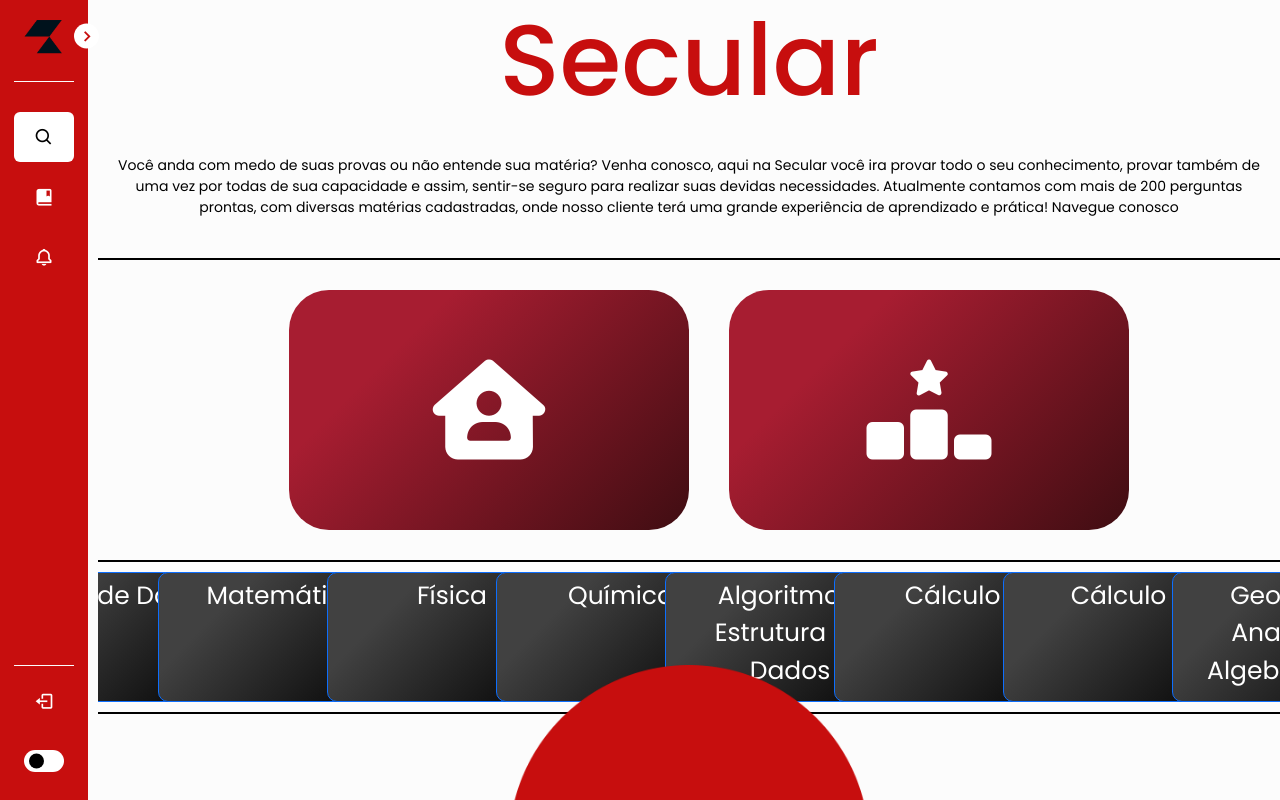
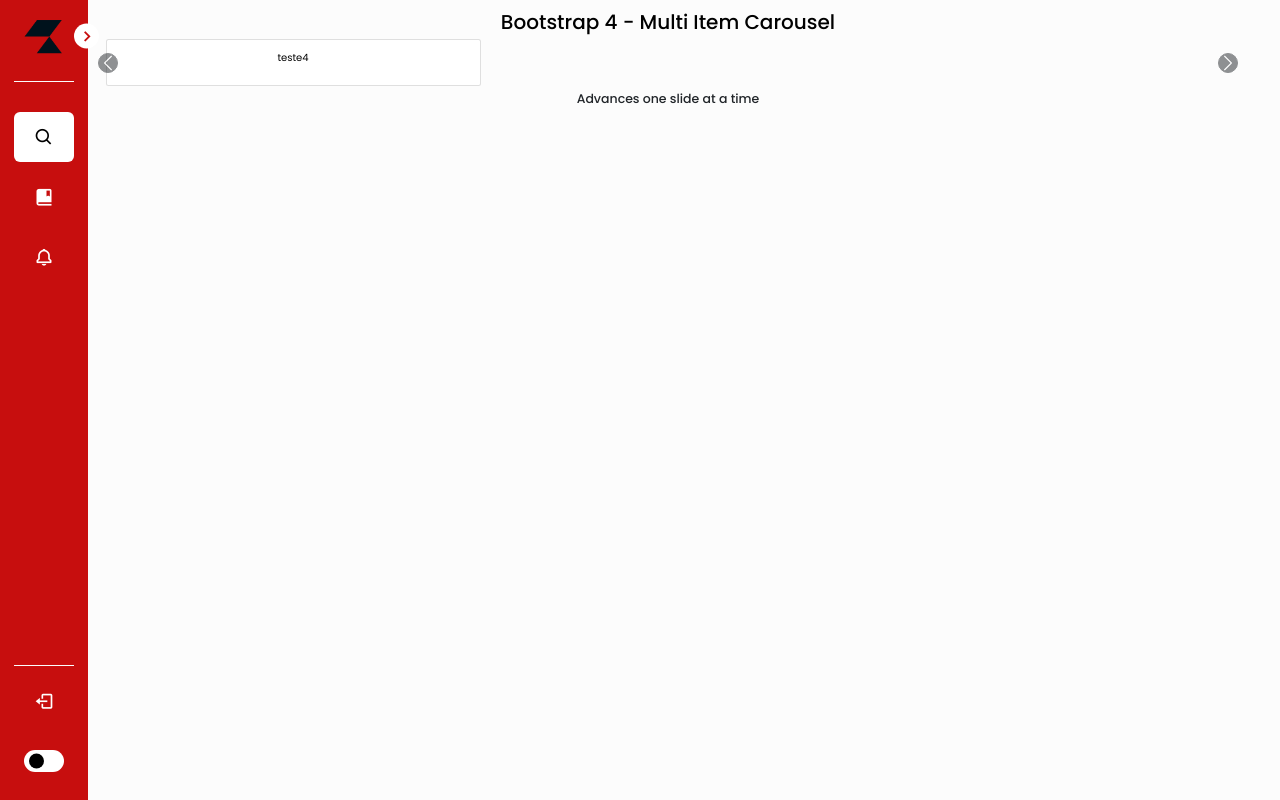
Before and after one commit to BryanWille/magis, a Django app: page /quest/ in a window 1280 px wide. Run offline with Django 4.2, Linux system fonts and the light colour scheme; a user stored in the database is signed in; data comes from the database, SQL or seed files in the repository; both versions use the stored data as it was after the commit; some libraries are stand-ins or nearby versions.

Commit message:
começando a refazer o caroussel

```diff
--- /dev/null
+++ b/static/css/caroussel.css
@@ -0,0 +1,33 @@
+@media (max-width: 768px) {
+    .carousel-inner .carousel-item > div {
+        display: none;
+    }
+    .carousel-inner .carousel-item > div:first-child {
+        display: block;
+    }
+}
+
+.carousel-inner .carousel-item.active,
+.carousel-inner .carousel-item-next,
+.carousel-inner .carousel-item-prev {
+    display: flex;
+}
+
+/* display 3 */
+@media (min-width: 768px) {
+
+    .carousel-inner .carousel-item-right.active,
+    .carousel-inner .carousel-item-next {
+      transform: translateX(33.333%);
+    }
+
+    .carousel-inner .carousel-item-left.active,
+    .carousel-inner .carousel-item-prev {
+      transform: translateX(-33.333%);
+    }
+}
+
+.carousel-inner .carousel-item-right,
+.carousel-inner .carousel-item-left{
+  transform: translateX(0);
+}
--- /dev/null
+++ b/templates/caroussel.html
@@ -0,0 +1,63 @@
+<link rel="stylesheet" href="../static/css/caroussel.css">
+<div class="container text-center my-3">
+    <h2 class="font-weight-light">Bootstrap 4 - Multi Item Carousel</h2>
+    <div class="row mx-auto my-auto">
+        <div id="recipeCarousel" class="carousel slide w-100" data-ride="carousel">
+            <div class="carousel-inner w-100" role="listbox">
+                <div class="carousel-item active">
+                    <div class="col-md-4">
+                        <div class="card card-body">
+                            <p>teste4</p>
+                        </div>
+                    </div>
+                </div>
+                <div class="carousel-item">
+                    <div class="col-md-4">
+                        <div class="card card-body">
+                            <p>teste3</p>
+                        </div>
+                    </div>
+                </div>
+                <div class="carousel-item">
+                    <div class="col-md-4">
+                        <div class="card card-body">
+                            <p>teste</p>
+                        </div>
+                    </div>
+                </div>
+                <div class="carousel-item">
+                    <div class="col-md-4">
+                        <div class="card card-body">
+                            <p>teste2</p>
+                        </div>
+                    </div>
+                </div>
+                <div class="carousel-item">
+                    <div class="col-md-4">
+                        <div class="card card-body">
+                            <p>teste5</p>
+                        </div>
+                    </div>
+                </div>
+                <div class="carousel-item">
+                    <div class="col-md-4">
+                        <div class="card card-body">
+                            <p>teste6</p>
+                        </div>
+                    </div>
+                </div>
+            </div>
+            <a class="carousel-control-prev w-auto" href="#recipeCarousel" role="button" data-slide="prev">
+                <span class="carousel-control-prev-icon bg-dark border border-dark rounded-circle"
+                    aria-hidden="true"></span>
+                <span class="sr-only">Previous</span>
+            </a>
+            <a class="carousel-control-next w-auto" href="#recipeCarousel" role="button" data-slide="next">
+                <span class="carousel-control-next-icon bg-dark border border-dark rounded-circle"
+                    aria-hidden="true"></span>
+                <span class="sr-only">Next</span>
+            </a>
+        </div>
+    </div>
+    <h5 class="mt-2">Advances one slide at a time</h5>
+</div>
--- a/templates/quest/home.html
+++ b/templates/quest/home.html
@@ -4,52 +4,31 @@
 
 <link rel="stylesheet" href="/static/css/home.css">
 
-<div id="index-main-page">
-    <h1>Secular</h1>
-
-    <!--
-    <div class="subtitulo">
-        <h2>ad astra</h2>
-        <h2>natus vincere</h2>
-        <h2>hic et nunc</h2>
-    </div>
-    -->
-    <div id="main-text">
-        <p>Você anda com medo de suas provas ou não entende sua matéria?
-            Venha conosco, aqui na Secular você ira provar todo o seu conhecimento, provar também de uma vez por
-            todas
-            de sua capacidade e assim, sentir-se seguro para realizar suas devidas necessidades.
-            Atualmente contamos com mais de 200 perguntas prontas, com diversas matérias cadastradas, onde nosso
-            cliente
-            terá uma grande experiência de aprendizado e prática!
-            Navegue conosco</p>
-    </div>
-
-    <div class="dividir"></div>
-    <div class="main-content">
-        <a href="/">
-            <span class="main-content-1">
-                <i class="fa-solid fa-10x fa-house-user"></i>
-            </span>
-        </a>
-        <a href="{% url 'view_score' %}">
-            <span class="main-content-2">
-                <i class="fa-solid fa-10x fa-ranking-star"></i>
-            </span>
-        </a>
-    </div>
+{% include 'caroussel.html' %}
 
 
+<script>
+    $('#recipeCarousel').carousel({
+        interval: 10000
+    })
 
-    <div class="main-carrossel">
-        <div class="dividir"></div>
-        {% include 'carrossel.html' %}
-        <div class="dividir"></div>
-    </div>
+    $('.carousel .carousel-item').each(function () {
+        var minPerSlide = 3;
+        var next = $(this).next();
+        if (!next.length) {
+            next = $(this).siblings(':first');
+        }
+        next.children(':first-child').clone().appendTo($(this));
 
-    <div id="imgbola">
-        <img src="/static/img/meia-bola.png" id="bola-metade-cima" alt="">
-    </div>
-</div>
+        for (var i = 0; i < minPerSlide; i++) {
+            next = next.next();
+            if (!next.length) {
+                next = $(this).siblings(':first');
+            }
 
-{% endblock conteudo%}
+            next.children(':first-child').clone().appendTo($(this));
+        }
+    });
+</script>
+
+{% endblock conteudo %}
```
Also changed, not shown: templates/quest/homea.html (added, +55 -0 lines), db.sqlite3.
